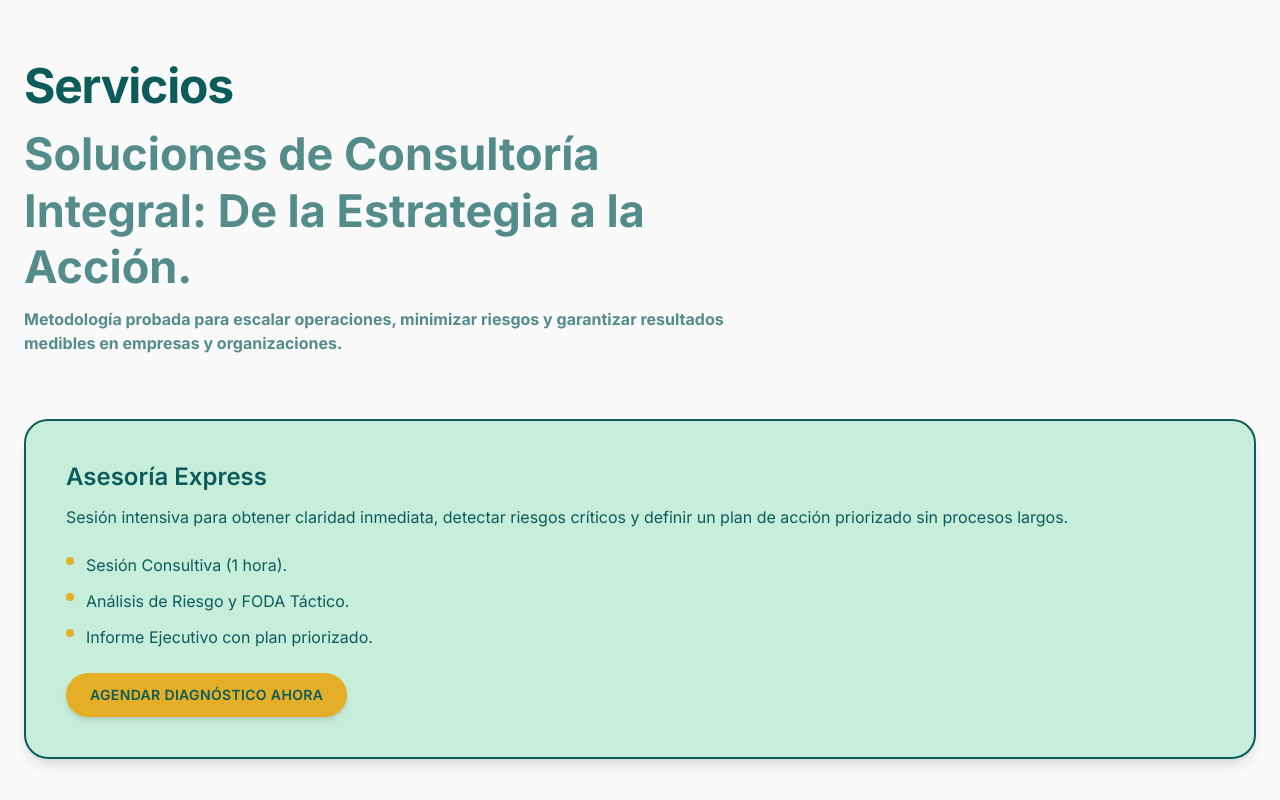
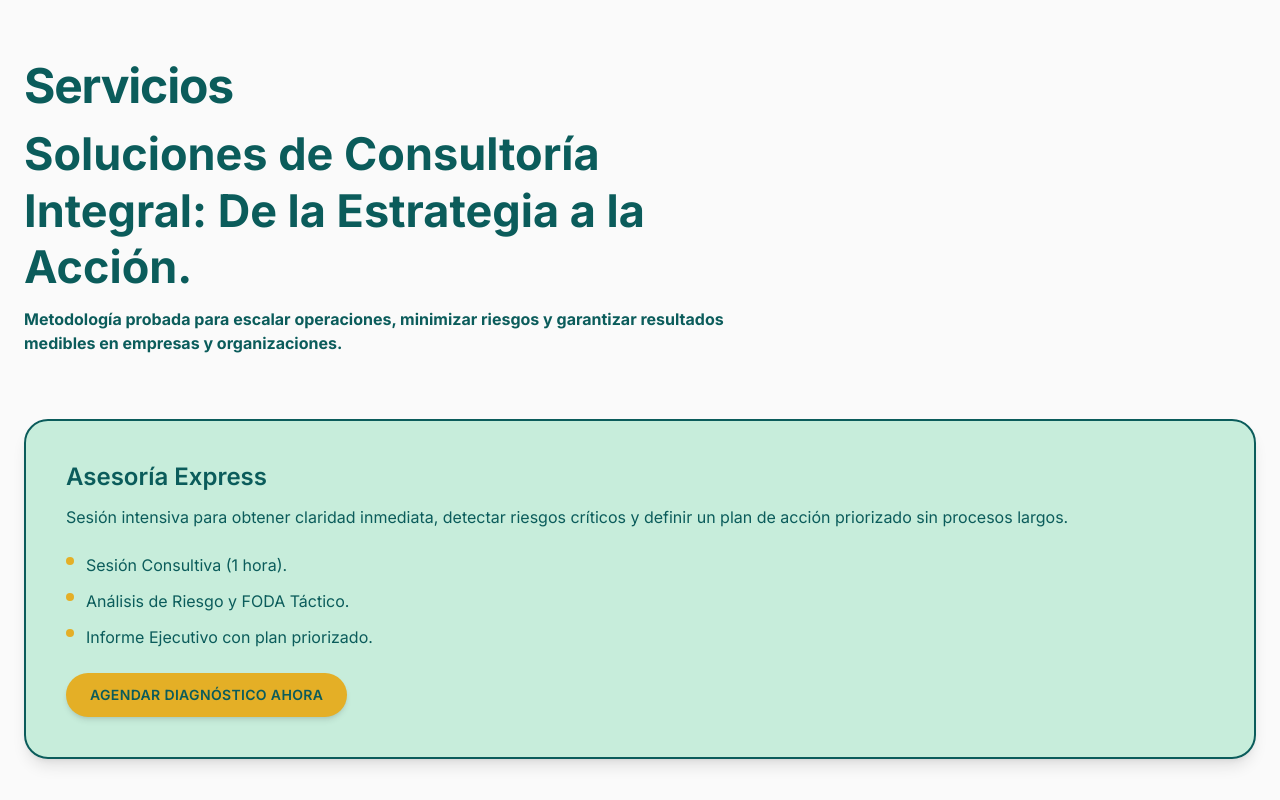
Before and after one commit to medinabenjamin/landing_page_test, a Next.js app: page / in a window 1280 px wide. Shown: the part 700-1500 px from the top of the page. Built offline with nearby package versions, Linux system fonts and the light colour scheme.

Commit message:
Ajusta color y tamaño de bajadas en secciones clave

```diff
--- a/src/components/ContactSection.tsx
+++ b/src/components/ContactSection.tsx
@@ -55,7 +55,7 @@ export default function ContactSection() {
             <h2 className="text-4xl font-bold tracking-tight text-[#0B5C5B] md:text-5xl">
               Contacto
             </h2>
-            <p className="mt-4 text-[2.0625rem] font-bold leading-tight text-slate-600 md:text-[2.8125rem]">
+            <p className="mt-4 text-[33px] font-bold leading-tight text-[#0B5C5B] md:text-[45px]">
               Transformamos tus desafíos en oportunidades
             </p>
           </div>
--- a/src/components/ServicesSection.tsx
+++ b/src/components/ServicesSection.tsx
@@ -92,10 +92,10 @@ export default function ServicesSection() {
           <h2 className="text-4xl font-bold tracking-tight text-brand md:text-5xl">
             Servicios
           </h2>
-          <p className="mt-4 text-left text-[2.0625rem] font-bold leading-tight text-brand/70 md:text-[2.8125rem]">
+          <p className="mt-4 text-left text-[33px] font-bold leading-tight text-brand md:text-[45px]">
             Soluciones de Consultoría Integral: De la Estrategia a la Acción.
           </p>
-          <p className="mt-3 text-left text-base font-bold text-brand/70">
+          <p className="mt-3 text-left text-base font-bold text-brand">
             Metodología probada para escalar operaciones, minimizar riesgos y
             garantizar resultados medibles en empresas y organizaciones.
           </p>
```
